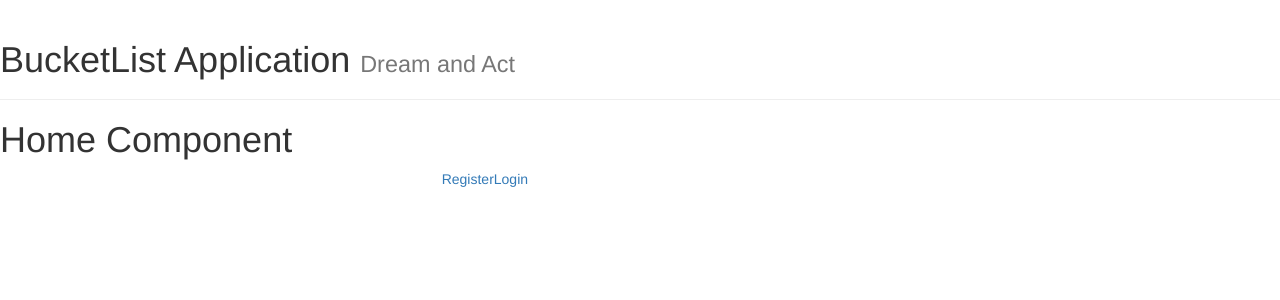
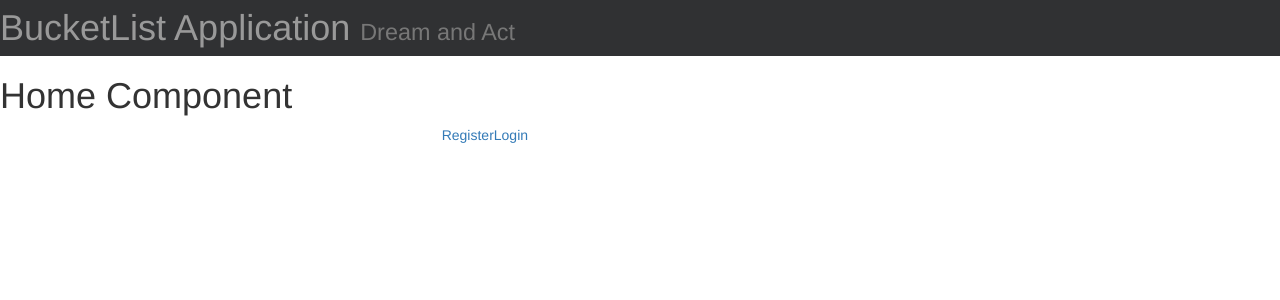
Before and after one commit to Mbarak-Mbigo/cp2-frontend, an Angular app: page /home in a window 1280 px wide. Shown: the top 300 px of the page. Built offline with nearby package versions, Linux system fonts and the light colour scheme.

Commit message:
add header styling

```diff
--- a/src/app/app.component.css
+++ b/src/app/app.component.css
@@ -1,6 +1,13 @@
-/*.page-header{
+.page-header{
   border:0px;
   margin: 0px;
   padding: 0px;
   background-color: #040411;
-}*/
+}
+
+h1 {
+  margin: 0;
+  padding: 8px 0;
+  background-color: #303133;
+  color: #999;
+}
```
